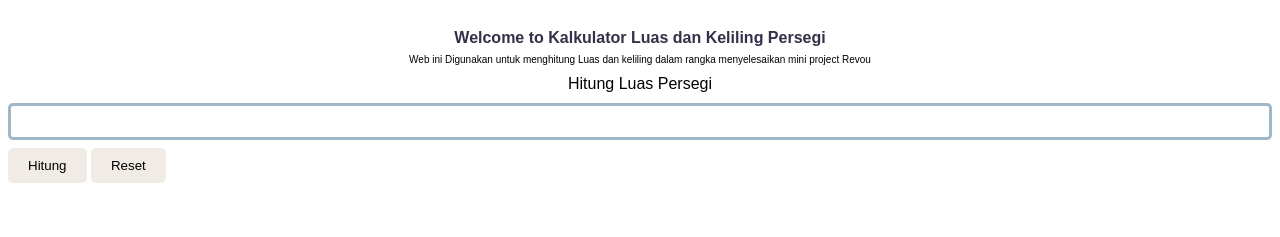
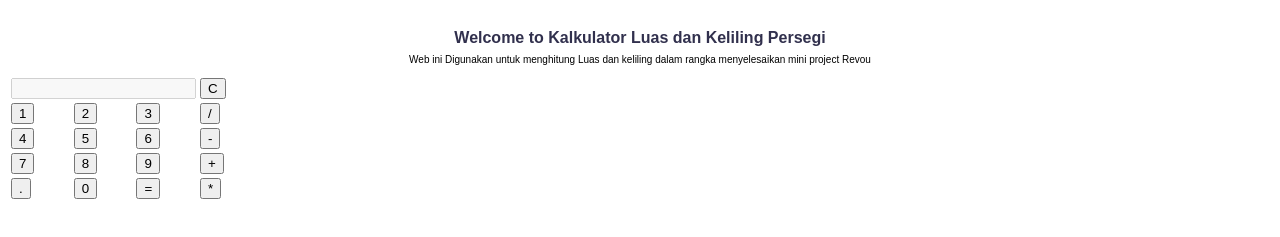
Before and after one commit to revou-fundamental-course/8-jan-24-Irvanzaealni17, a plain HTML site: page index.html in a window 1280 px wide. Shown: the part 61-298 px from the top of the page. Drawn offline with Linux system fonts and the light colour scheme.

Commit message:
Update index.html
update 1.2

```diff
--- a/index.html
+++ b/index.html
@@ -4,7 +4,7 @@
     <meta charset="UTF-8">
     <meta http-equiv="X-UA-Compatible" content="IE=edge">
     <meta name="viewport" content="width=device-width, initial-scale=1.0">
-    <link rel="stylesheet" href="css/style.css">
+    <link rel="stylesheet" href="./css/style.css">
     <title>Katik Persegi</title>
 </head>
 <body>
@@ -14,7 +14,7 @@
         <p>Web ini Digunakan untuk menghitung Luas dan keliling dalam rangka menyelesaikan mini project Revou</p>
     </header>
 
-    <div class="inputSection">
+    <!--<div class="inputSection">
         <label for="squareSide" id="lblSquareside">Hitung Luas Persegi</label>
         <input type="number" id="squareSide">
     </div>
@@ -22,6 +22,44 @@
     <div class="button">
         <button id="countButton">Hitung</button>
         <button id="resetButton">Reset</button>
+    </div> -->
+
+    <div>
+        <table class="calculator" >
+        <tr>
+            <td colspan="3"> <input class="display-box" type="text" id="result" disabled /> </td>
+            <!-- clearScreen() function clear all the values -->
+            <td> <input type="button" value="C" onclick="clearScreen()" id="btn" /> </td>
+        </tr>
+        <tr>
+            <!-- display() function display the value of clicked button -->
+            <td> <input type="button" value="1" onclick="display('1')" /> </td>
+            <td> <input type="button" value="2" onclick="display('2')" /> </td>
+            <td> <input type="button" value="3" onclick="display('3')" /> </td>
+            <td> <input type="button" value="/" onclick="display('/')" /> </td>
+        </tr>
+        <tr>
+            <td> <input type="button" value="4" onclick="display('4')" /> </td>
+            <td> <input type="button" value="5" onclick="display('5')" /> </td>
+            <td> <input type="button" value="6" onclick="display('6')" /> </td>
+            <td> <input type="button" value="-" onclick="display('-')" /> </td>
+        </tr>
+        <tr>
+            <td> <input type="button" value="7" onclick="display('7')" /> </td>
+            <td> <input type="button" value="8" onclick="display('8')" /> </td>
+            <td> <input type="button" value="9" onclick="display('9')" /> </td>
+            <td> <input type="button" value="+" onclick="display('+')" /> </td>
+        </tr>
+        <tr>
+            <td> <input type="button" value="." onclick="display('.')" /> </td>
+            <td> <input type="button" value="0" onclick="display('0')" /> </td>
+            <td> <input type="button" value="=" onclick="calculate()" id="btn" /> </td>
+            <td> <input type="button" value="*" onclick="display('*')" /> </td>
+        </tr>
+        </table>
+        <script type="text/javascript" src="./js/script.js"></script>
+        </body>
+        </html>
     </div>
 
 </body>
```
